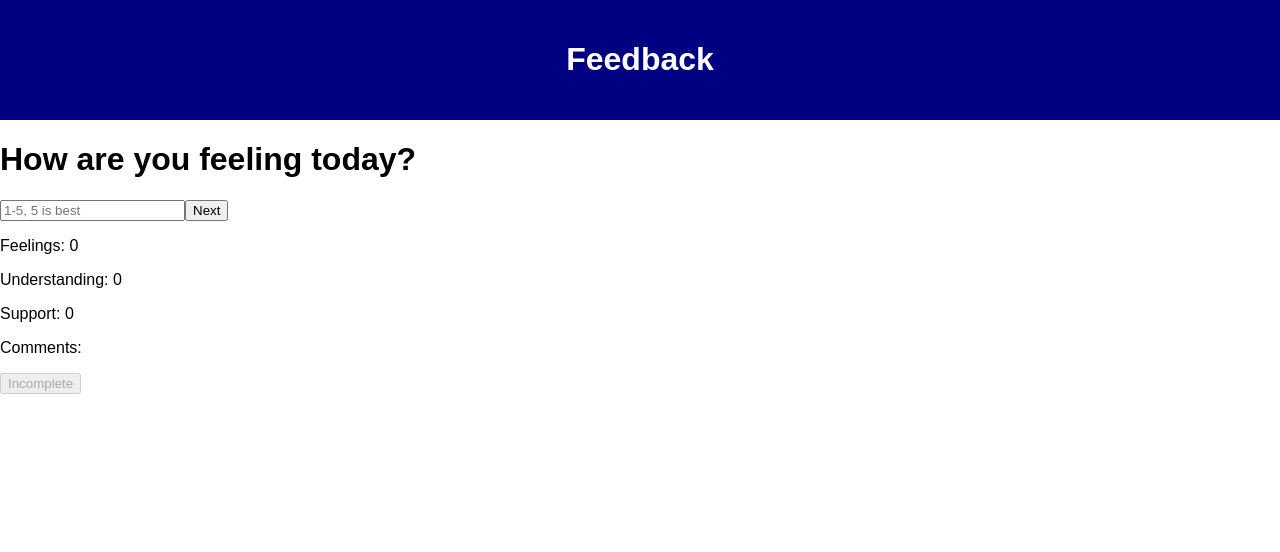
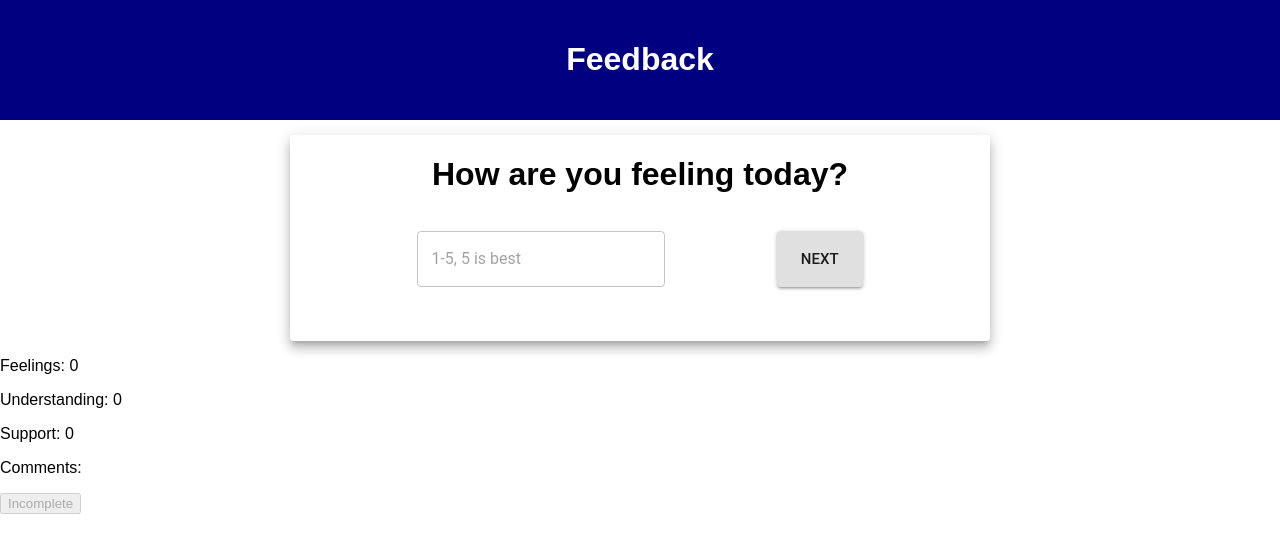
Before and after one commit to Maxwell1126/weekend-challenge-5-feedback, a React (Create React App) app: page /#/summary/feelings in a window 1280 px wide. Shown: the top 552 px of the page. Built offline with nearby package versions, Linux system fonts and the light colour scheme.

Commit message:
Added material ui to project. I made a card for the feelings page content.

```diff
--- a/package.json
+++ b/package.json
@@ -4,6 +4,7 @@
   "private": true,
   "proxy": "http://localhost:5000",
   "dependencies": {
+    "@material-ui/core": "^3.9.1",
     "axios": "^0.17.1",
     "pg": "^7.4.1",
     "react": "^16.4.1",
--- /dev/null
+++ b/src/components/Feelings/Feelings.css
@@ -0,0 +1,20 @@
+.card{
+     width:700px;
+     text-align: center;
+     padding-bottom: 30px;
+
+}
+.flex-container {
+    width:700px;
+    align-content: center;
+}
+.content{
+    display: flex;
+    justify-content: space-evenly;
+}
+.container{
+    margin-top: 15px;
+    display: flex;
+    justify-content: center;
+
+}
--- a/src/components/Feelings/Feelings.js
+++ b/src/components/Feelings/Feelings.js
@@ -1,11 +1,18 @@
 import React, { Component } from 'react';
 import { connect } from 'react-redux';
+import './Feelings.css';
+import Card from '@material-ui/core/Card';
+import MenuItem from '@material-ui/core/MenuItem';
+import TextField from '@material-ui/core/TextField';
+import Input from '@material-ui/core/Input';
+import Button from '@material-ui/core/Button';
+import CardContent from '@material-ui/core/CardContent';
 
 class Feelings extends Component {
-    constructor(){
+    constructor() {
         super();
-        this.state={
-            input:'',
+        this.state = {
+            input: '',
         }
     }
 
@@ -30,14 +37,17 @@ class Feelings extends Component {
 
     render() {
         return (
-            <div>
-            <h1>How are you feeling today?</h1>
-            <input type="number" placeholder="1-5, 5 is best"
-                onChange={this.updateFeelings}/>
-            <button onClick={this.handleNextButton}>Next</button>
-
+            <div className="container">
+                <Card raised="true" className="card">
+                    <h1>How are you feeling today?</h1>
+                    <CardContent className="content">
+                        <TextField variant="outlined"type="number" placeholder="1-5, 5 is best"
+                            onChange={this.updateFeelings} />
+                        <Button size="large"variant="contained" onClick={this.handleNextButton}>Next</Button>
+                    </CardContent>
+                </Card>
             </div>
-            )
+        )
     }
 }
 
```
Also changed, not shown: 1 other file (tests, documents, lock files or other folders).
